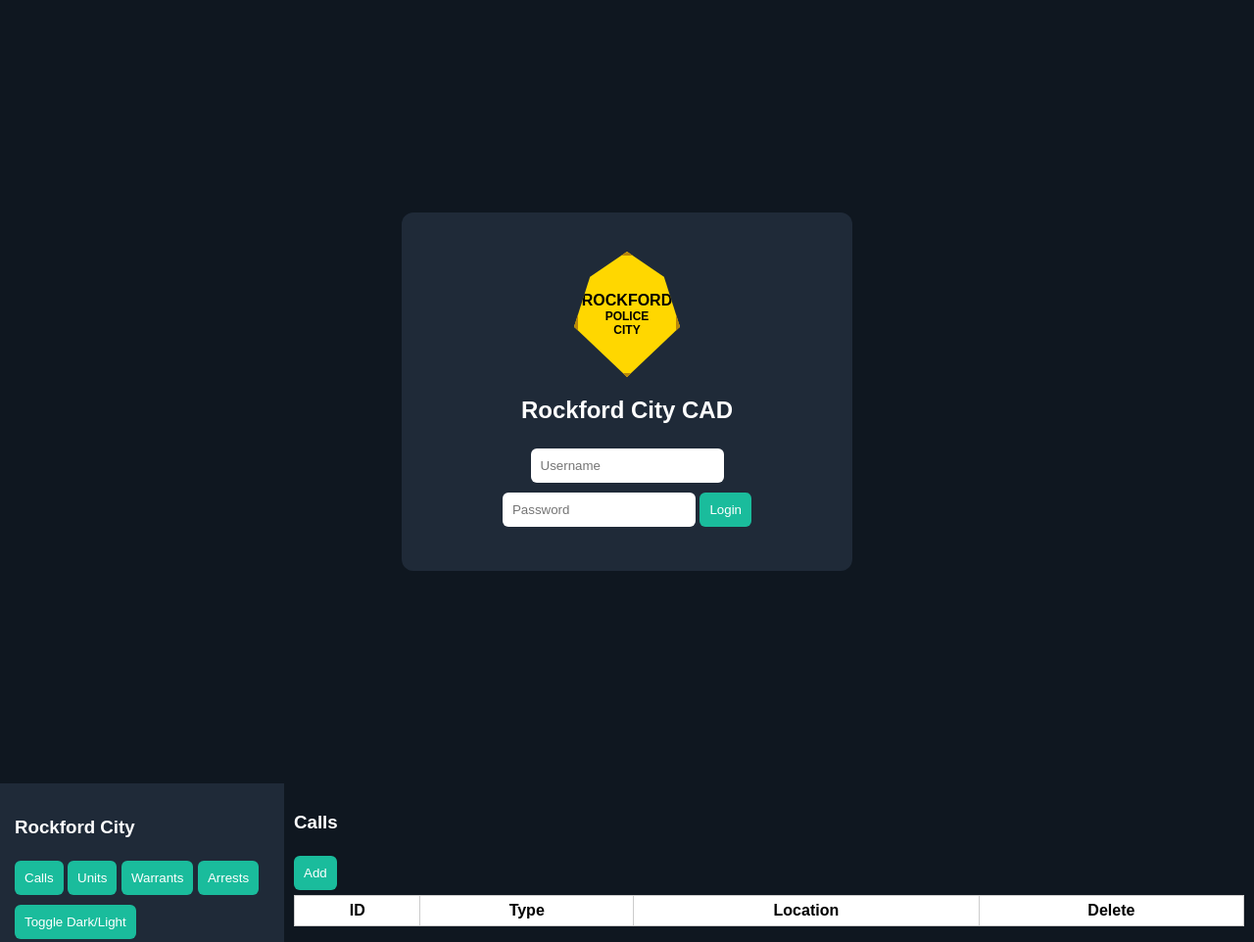
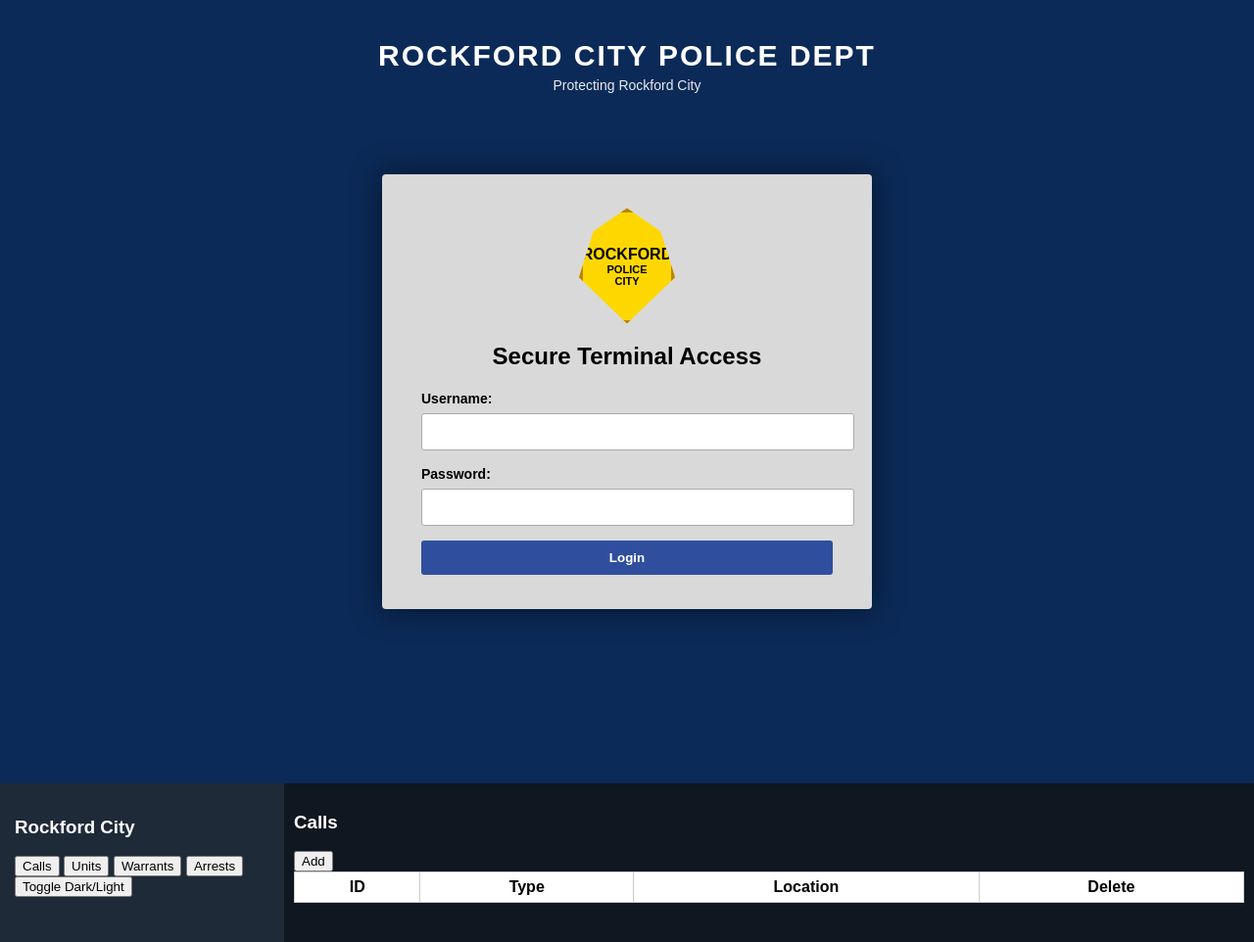
Before and after one commit to JayFrostX/Cad-, a website: page index.html in a window 1280 px wide. Shown: the top 962 px of the page at 98% size. Drawn offline with Linux system fonts and the light colour scheme; no server answers.

Commit message:
Refactor HTML structure and styles for login page

```diff
--- a/index.html
+++ b/index.html
@@ -22,29 +22,98 @@
   --table:white;
 }
 
-body { margin:0; font-family:Arial; background:var(--bg); color:var(--text); }
+body {
+  margin:0;
+  font-family:Arial;
+  background:var(--bg);
+  color:var(--text);
+}
 
-/* LOGIN */
-#loginPage {
+/* ================= BOOT SCREEN ================= */
+
+#bootScreen {
+  position:fixed;
+  width:100%;
   height:100vh;
+  background:linear-gradient(to right, #6ea0c9, #5c8fbb);
   display:flex;
   justify-content:center;
   align-items:center;
+  z-index:9999;
+  transition:opacity 0.5s ease;
+}
+
+.bootContainer { text-align:center; }
+
+.progressBar {
+  width:500px;
+  height:45px;
+  border-radius:12px;
+  border:3px solid #4e79a7;
+  padding:6px;
+  margin-bottom:20px;
+}
+
+.progressFill {
+  height:100%;
+  width:0%;
+  background:#3d6ea5;
+  border-radius:8px;
+  transition:width 0.2s ease;
+}
+
+.bootText {
+  font-size:28px;
+  font-weight:bold;
+  color:#3d6ea5;
+  letter-spacing:2px;
+}
+
+/* ================= LOGIN SCREEN ================= */
+
+#loginPage {
+  height:100vh;
+  background:#0b2a57;
+  display:flex;
+  flex-direction:column;
+  align-items:center;
+  justify-content:center;
+  animation:fadeIn 0.8s ease-in-out;
+}
+
+.loginHeader {
+  position:absolute;
+  top:40px;
+  text-align:center;
+  color:white;
+}
+
+.loginHeader h1 {
+  margin:0;
+  font-size:30px;
+  letter-spacing:2px;
+}
+
+.loginHeader p {
+  margin-top:5px;
+  font-size:14px;
+  opacity:0.9;
 }
 
 #loginBox {
-  background:var(--panel);
-  padding:40px;
-  width:380px;
-  border-radius:12px;
-  text-align:center;
+  background:#d9d9d9;
+  padding:35px 40px;
+  width:420px;
+  border-radius:4px;
+  box-shadow:0 0 30px rgba(0,0,0,0.5);
+  text-align:left;
+  animation:slideUp 0.5s ease;
 }
 
-/* Detailed Badge */
 .badge {
-  width:100px;
-  height:120px;
-  margin:0 auto 20px auto;
+  width:90px;
+  height:110px;
+  margin:0 auto 15px auto;
   background:gold;
   clip-path: polygon(50% 0%, 85% 20%, 100% 60%, 50% 100%, 0% 60%, 15% 20%);
   border:4px solid #b8860b;
@@ -54,14 +123,50 @@ body { margin:0; font-family:Arial; background:var(--bg); color:var(--text); }
   align-items:center;
   font-weight:bold;
   color:black;
-  box-shadow:0 0 15px gold;
+  box-shadow:0 0 12px gold;
+  text-align:center;
 }
 
-.badge span { font-size:12px; }
+.badge span { font-size:11px; }
 
-input, button { padding:10px; margin:5px 0; border-radius:6px; border:none; }
+#loginBox h2 {
+  text-align:center;
+  margin-bottom:20px;
+  color:black;
+}
 
-button { background:#1abc9c; color:white; cursor:pointer; }
+#loginBox label {
+  font-weight:bold;
+  font-size:14px;
+  color:black;
+}
+
+#loginBox input {
+  width:100%;
+  padding:10px;
+  margin:6px 0 15px 0;
+  border:1px solid #aaa;
+  border-radius:3px;
+  font-size:14px;
+}
+
+#loginBox button {
+  width:100%;
+  padding:10px;
+  background:#2f4f9e;
+  color:white;
+  border:none;
+  border-radius:3px;
+  cursor:pointer;
+  font-weight:bold;
+}
+
+#loginBox button:hover { background:#1f3c7a; }
+
+@keyframes fadeIn { from{opacity:0;} to{opacity:1;} }
+@keyframes slideUp { from{transform:translateY(25px);opacity:0;} to{transform:translateY(0);opacity:1;} }
+
+/* ================= CAD SYSTEM ================= */
 
 #cadSystem { display:none; height:100vh; display:flex; }
 
@@ -73,11 +178,26 @@ button { background:#1abc9c; color:white; cursor:pointer; }
 
 #main { flex:1; display:flex; flex-direction:column; }
 
-.section { flex:1; overflow:auto; padding:10px; display:none; }
+.section {
+  flex:1;
+  overflow:auto;
+  padding:10px;
+  display:none;
+}
+
 .section.active { display:block; }
 
-table { width:100%; border-collapse:collapse; background:var(--table); color:black; }
-th, td { border:1px solid #ccc; padding:6px; }
+table {
+  width:100%;
+  border-collapse:collapse;
+  background:var(--table);
+  color:black;
+}
+
+th, td {
+  border:1px solid #ccc;
+  padding:6px;
+}
 
 .deleteBtn {
   background:red;
@@ -86,26 +206,60 @@ th, td { border:1px solid #ccc; padding:6px; }
   cursor:pointer;
 }
 
-/* CHAT */
-#chatContainer { height:40%; display:flex; flex-direction:column; border-top:2px solid #ccc; }
-#messages { flex:1; overflow-y:auto; padding:10px; background:#ddd; color:black; }
+#chatContainer {
+  height:40%;
+  display:flex;
+  flex-direction:column;
+  border-top:2px solid #ccc;
+}
+
+#messages {
+  flex:1;
+  overflow-y:auto;
+  padding:10px;
+  background:#ddd;
+  color:black;
+}
+
 #chatInputArea { display:flex; }
 #chatInput { flex:1; }
 </style>
 </head>
+
 <body>
+
+<!-- BOOT SCREEN -->
+<div id="bootScreen">
+  <div class="bootContainer">
+    <div class="progressBar">
+      <div class="progressFill" id="progressFill"></div>
+    </div>
+    <div class="bootText">STARTING...</div>
+  </div>
+</div>
 
 <!-- LOGIN -->
 <div id="loginPage">
+  <div class="loginHeader">
+    <h1>ROCKFORD CITY POLICE DEPT</h1>
+    <p>Protecting Rockford City</p>
+  </div>
+
   <div id="loginBox">
     <div class="badge">
       <div>ROCKFORD</div>
       <span>POLICE</span>
       <span>CITY</span>
     </div>
-    <h2>Rockford City CAD</h2>
-    <input id="loginUser" placeholder="Username">
-    <input type="password" placeholder="Password">
+
+    <h2>Secure Terminal Access</h2>
+
+    <label>Username:</label>
+    <input id="loginUser" autocomplete="off">
+
+    <label>Password:</label>
+    <input type="password" id="loginPass">
+
     <button onclick="login()">Login</button>
   </div>
 </div>
@@ -126,32 +280,47 @@ th, td { border:1px solid #ccc; padding:6px; }
     <div id="calls" class="section active">
       <h3>Calls</h3>
       <button onclick="addCall()">Add</button>
-      <table><thead><tr><th>ID</th><th>Type</th><th>Location</th><th>Delete</th></tr></thead>
-      <tbody id="callsBody"></tbody></table>
+      <table>
+        <thead>
+          <tr><th>ID</th><th>Type</th><th>Location</th><th>Delete</th></tr>
+        </thead>
+        <tbody id="callsBody"></tbody>
+      </table>
     </div>
 
     <div id="units" class="section">
       <h3>Units</h3>
       <button onclick="addUnit()">Add</button>
-      <table><thead><tr><th>ID</th><th>Name</th><th>Delete</th></tr></thead>
-      <tbody id="unitsBody"></tbody></table>
+      <table>
+        <thead>
+          <tr><th>ID</th><th>Name</th><th>Delete</th></tr>
+        </thead>
+        <tbody id="unitsBody"></tbody>
+      </table>
     </div>
 
     <div id="warrants" class="section">
       <h3>Warrants</h3>
       <button onclick="addWarrant()">Add</button>
-      <table><thead><tr><th>ID</th><th>Name</th><th>Reason</th><th>Delete</th></tr></thead>
-      <tbody id="warrantsBody"></tbody></table>
+      <table>
+        <thead>
+          <tr><th>ID</th><th>Name</th><th>Reason</th><th>Delete</th></tr>
+        </thead>
+        <tbody id="warrantsBody"></tbody>
+      </table>
     </div>
 
     <div id="arrests" class="section">
       <h3>Arrests</h3>
       <button onclick="addArrest()">Add</button>
-      <table><thead><tr><th>ID</th><th>Name</th><th>Reason</th><th>Delete</th></tr></thead>
-      <tbody id="arrestsBody"></tbody></table>
+      <table>
+        <thead>
+          <tr><th>ID</th><th>Name</th><th>Reason</th><th>Delete</th></tr>
+        </thead>
+        <tbody id="arrestsBody"></tbody>
+      </table>
     </div>
 
-    <!-- CHAT -->
     <div id="chatContainer">
       <div id="messages"></div>
       <div id="chatInputArea">
@@ -164,22 +333,32 @@ th, td { border:1px solid #ccc; padding:6px; }
 </div>
 
 <script>
+
+/* ================= BOOT SEQUENCE ================= */
+
+window.onload = function(){
+  const fill = document.getElementById("progressFill");
+  let width = 0;
+
+  const interval = setInterval(() => {
+    width += 10;
+    fill.style.width = width + "%";
+
+    if(width >= 100){
+      clearInterval(interval);
+      setTimeout(() => {
+        document.getElementById("bootScreen").style.opacity = "0";
+        setTimeout(()=>{
+          document.getElementById("bootScreen").style.display = "none";
+        },500);
+      },400);
+    }
+  },200);
+};
+
 /* FIREBASE CONFIG */
 const firebaseConfig = {
-apiKey: "AIzaSyAtbzUhg8vT040z9iNEakF_kqEvr7YkPM4",
-
-  authDomain: "police-cad-86ba9.firebaseapp.com",
-
-  projectId: "police-cad-86ba9",
-
-  storageBucket: "police-cad-86ba9.firebasestorage.app",
-
-  messagingSenderId: "687205548242",
-
-  appId: "1:687205548242:web:978717f8cf88e239fded0b",
-
-  measurementId: "G-KKCPSCCDE0"
-
+  apiKey: "YOUR_KEY_HERE"
 };
 
 firebase.initializeApp(firebaseConfig);
@@ -189,15 +368,21 @@ const db = firebase.database();
 let currentUser = "";
 
 function login(){
-  currentUser = document.getElementById("loginUser").value || "Guest";
+  const user = document.getElementById("loginUser").value.trim();
+  currentUser = user || "Officer";
+
   document.getElementById("loginPage").style.display="none";
   document.getElementById("cadSystem").style.display="flex";
 }
 
+document.addEventListener("keydown", function(e){
+  if(e.key==="Enter" && document.getElementById("loginPage").style.display!=="none"){
+    login();
+  }
+});
+
 /* THEME */
-function toggleTheme(){
-  document.body.classList.toggle("light");
-}
+function toggleTheme(){ document.body.classList.toggle("light"); }
 
 /* SECTIONS */
 function showSection(id){
@@ -205,10 +390,10 @@ function showSection(id){
   document.getElementById(id).classList.add("active");
 }
 
-/* GENERIC ADD/DELETE */
-function deleteItem(array, id, render){
-  const index = array.findIndex(x=>x.id===id);
-  if(index>-1){ array.splice(index,1); render(); }
+/* DELETE */
+function deleteItem(array,id,render){
+  const i=array.findIndex(x=>x.id===id);
+  if(i>-1){array.splice(i,1);render();}
 }
 
 /* CALLS */
@@ -223,7 +408,8 @@ function addCall(){
 function renderCalls(){
   callsBody.innerHTML="";
   calls.forEach(c=>{
-    callsBody.innerHTML+=`<tr>
+    callsBody.innerHTML+=`
+    <tr>
       <td>${c.id}</td>
       <td>${c.type}</td>
       <td>${c.loc}</td>
@@ -243,7 +429,8 @@ function addUnit(){
 function renderUnits(){
   unitsBody.innerHTML="";
   units.forEach(u=>{
-    unitsBody.innerHTML+=`<tr>
+    unitsBody.innerHTML+=`
+    <tr>
       <td>${u.id}</td>
       <td>${u.name}</td>
       <td><button class="deleteBtn" onclick="deleteItem(units,${u.id},renderUnits)">X</button></td>
@@ -263,7 +450,8 @@ function addWarrant(){
 function renderWarrants(){
   warrantsBody.innerHTML="";
   warrants.forEach(w=>{
-    warrantsBody.innerHTML+=`<tr>
+    warrantsBody.innerHTML+=`
+    <tr>
       <td>${w.id}</td>
       <td>${w.name}</td>
       <td>${w.reason}</td>
@@ -284,7 +472,8 @@ function addArrest(){
 function renderArrests(){
   arrestsBody.innerHTML="";
   arrests.forEach(a=>{
-    arrestsBody.innerHTML+=`<tr>
+    arrestsBody.innerHTML+=`
+    <tr>
       <td>${a.id}</td>
       <td>${a.name}</td>
       <td>${a.reason}</td>
@@ -293,18 +482,14 @@ function renderArrests(){
   });
 }
 
-/* CHAT (REAL-TIME FIXED) */
+/* CHAT */
 const chatRef = db.ref("rockfordChat");
 
 function sendMessage(){
   const text=document.getElementById("chatInput").value.trim();
   if(!text)return;
 
-  chatRef.push({
-    user:currentUser,
-    message:text
-  });
-
+  chatRef.push({ user:currentUser, message:text });
   document.getElementById("chatInput").value="";
 }
 
@@ -314,5 +499,6 @@ chatRef.on("child_added", snapshot=>{
   messages.scrollTop=messages.scrollHeight;
 });
 </script>
+
 </body>
 </html>
```
